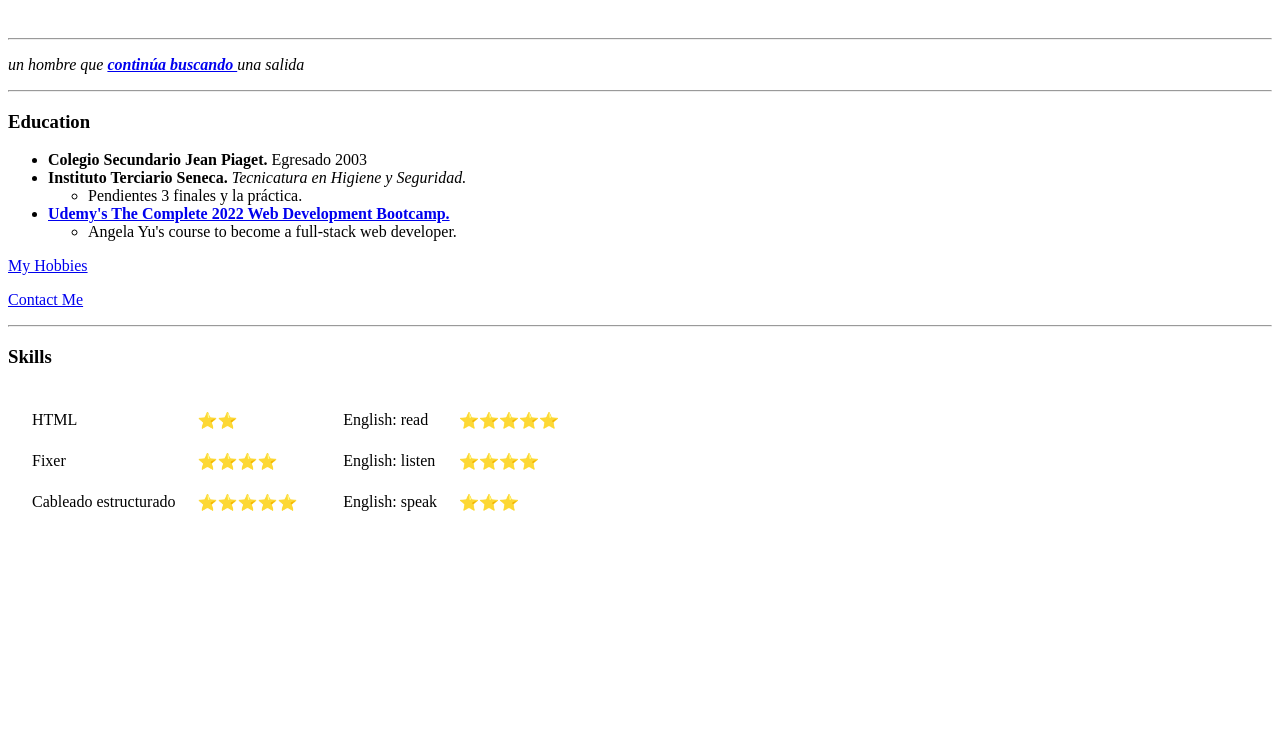
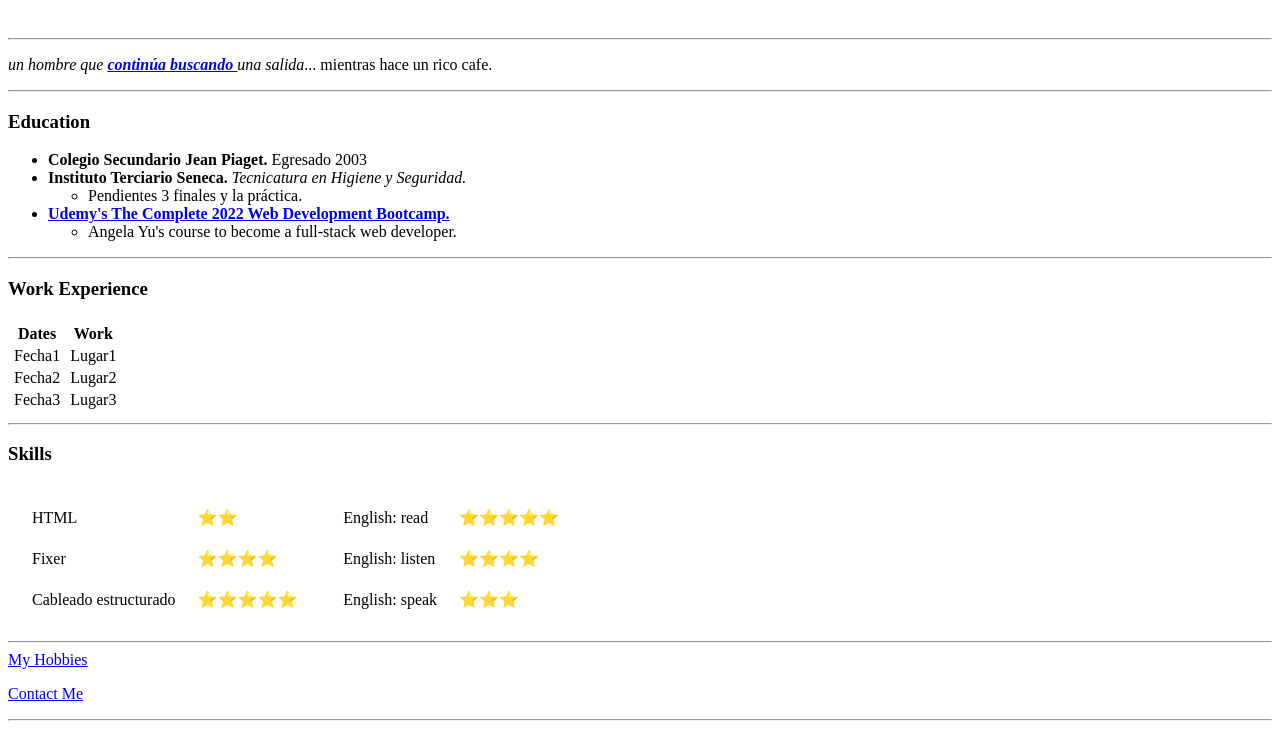
Before and after one commit to BeriJot/CV, a plain HTML site: page HTML - Personal Site/index.html in a window 1280 px wide. Shown: the part 168-897 px from the top of the page. Before the commit the page ends 800 px from the top, so only its background shows below. Drawn offline with Linux system fonts and the light colour scheme.

Commit message:
actualizado al de casa

```diff
--- a/HTML - Personal Site/index.html
+++ b/HTML - Personal Site/index.html
@@ -20,7 +20,7 @@
   </table>
   <hr>
 
-  <p><em>un hombre que <b><a href="https://149360821.v2.pressablecdn.com/wp-content/uploads/2019/12/GAME-OVER-CONTINUE.jpg">continúa buscando </a></b> una salida</em></p>
+  <p><em>un hombre que <b><a href="https://149360821.v2.pressablecdn.com/wp-content/uploads/2019/12/GAME-OVER-CONTINUE.jpg">continúa buscando </a></b> una salida</em>... mientras hace un rico cafe.</p>
   <hr>
   <h3>Education</h3>
   <ul>
@@ -35,9 +35,40 @@
         <li>Angela Yu's course to become a full-stack web developer.</li>
       </ul>
     </li>
-  </ul>
-  <a href="hobbies.html">My Hobbies</a>
-  <p><a href="contact-me.html">Contact Me</a></p>
+  </ul><hr>
+  <h3>Work Experience</h3>
+  <table>
+    <tr>
+      <td>
+        <table>
+          <th>Dates</th>
+          <tr>
+            <td>Fecha1</td>
+          </tr>
+          <tr>
+            <td>Fecha2</td>
+          </tr>
+          <tr>
+            <td>Fecha3</td>
+          </tr>
+        </table>
+      </td>
+      <td>
+        <table>
+          <th>Work</th>
+          <tr>
+            <td>Lugar1</td>
+          </tr>
+          <tr>
+            <td>Lugar2</td>
+          </tr>
+          <tr>
+            <td>Lugar3</td>
+          </tr>
+        </table>
+      </td>
+    </tr>
+  </table>
   <hr>
   <h3>Skills</h3>
   <table>
@@ -74,7 +105,10 @@
           </tr>
         </table>
       </td>
-  </table>
+  </table><hr>
+  <a href="hobbies.html">My Hobbies</a>
+  <p><a href="contact-me.html">Contact Me</a></p>
+  <hr>
 </body>
 
 </html>
```
